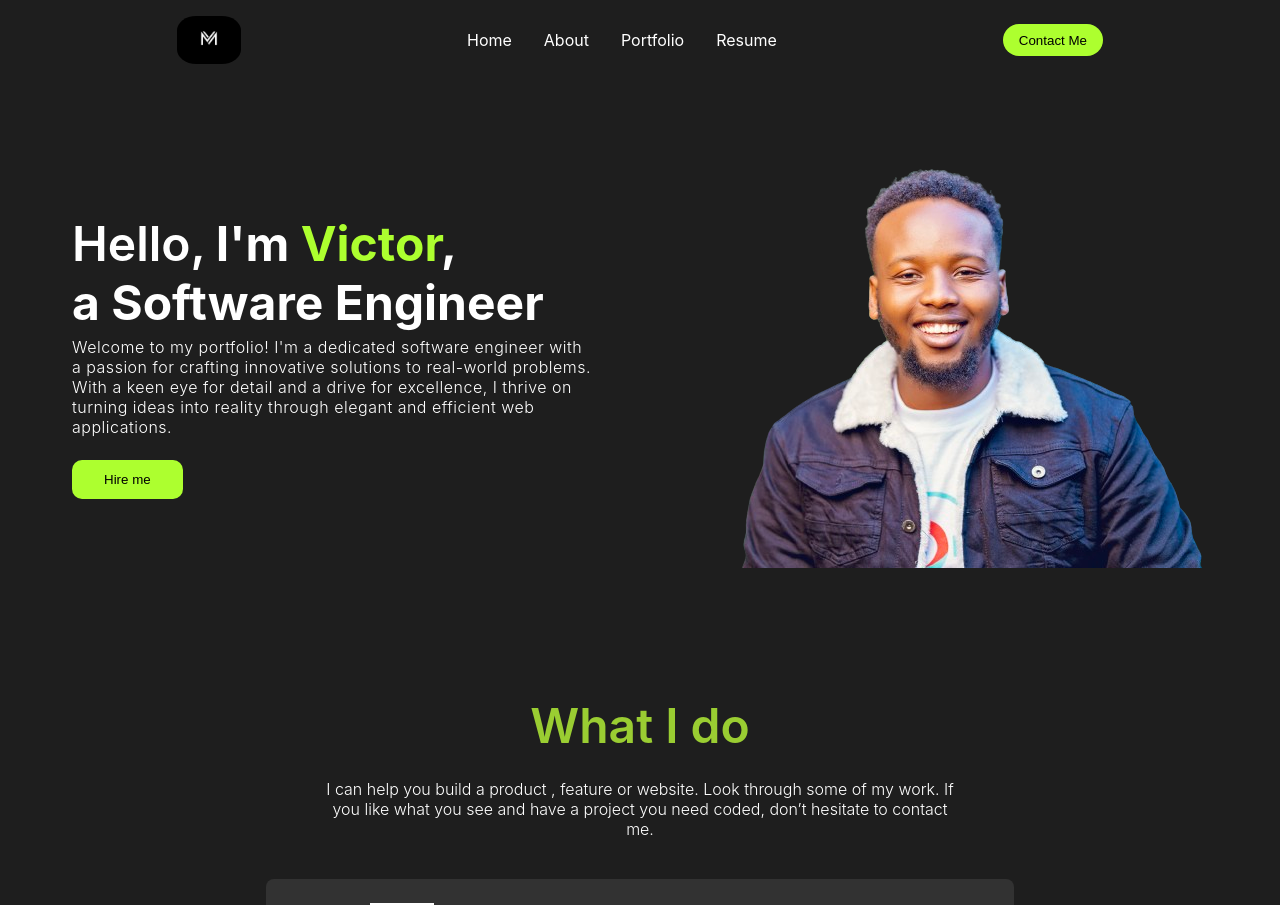
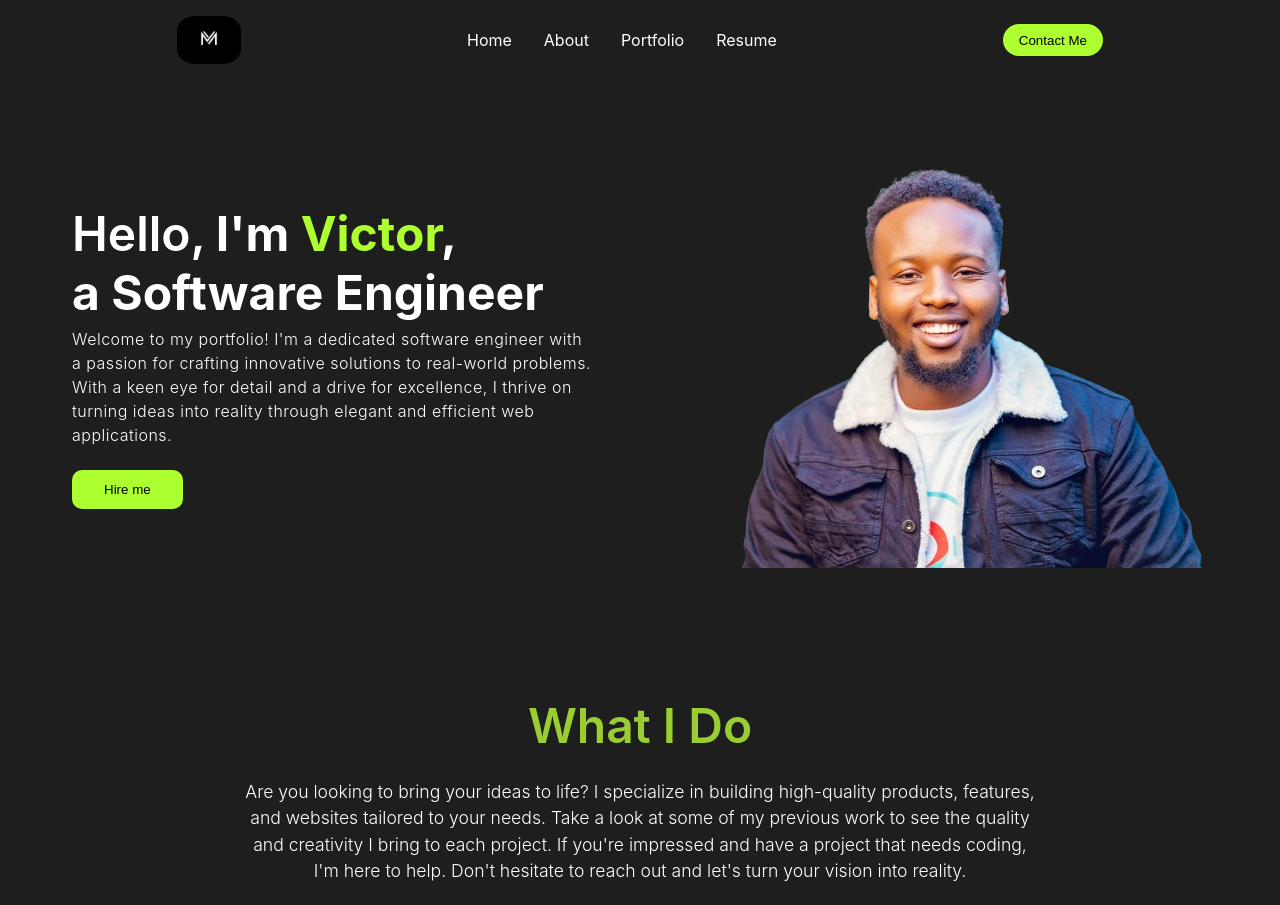
Before and after one commit to maruruis/portofolio-ian, a React (Create React App) app in the folder client/client/: page / in a window 1280 px wide. Shown: the top 905 px of the page. Built offline with nearby package versions, Linux system fonts and the light colour scheme.

Commit message:
updated evrything

```diff
--- a/client/client/src/Components/Skills.js
+++ b/client/client/src/Components/Skills.js
@@ -8,8 +8,11 @@ import backend from "../Images/Developer Back-end.jpeg"
 export default function Skills() {
   return (
     <section id='skills'>
-        <span className='skillTitle'>What I do </span>
-        <span className='skillDesc'> I can help you build a product , feature or website. Look through some of my work. If you like what you see and have a project you need coded, don’t hesitate to contact me.</span>
+        <span className='skillTitle'>What I Do </span>
+        <span className='skillDesc'>
+            Are you looking to bring your ideas to life? I specialize in building high-quality products, features, and websites tailored to your needs. Take a look at some of my previous work to see the quality and creativity I bring to each project. If you're impressed and have a project that needs coding, I'm here to help. Don't hesitate to reach out and let's turn your vision into reality.
+        </span>
+
         <div className='skillBars'>
             <div className='skillBar'>
                 <img src={webDesign} alt='webDesign'  className='skillBarImage'/>
--- a/client/client/src/Css/Intro.css
+++ b/client/client/src/Css/Intro.css
@@ -44,6 +44,7 @@
   font-weight: 300;
   letter-spacing: 0.5px;
   margin-top: 5px;
+  line-height: 1.5em;
 }
 
 .introBtn {
--- a/client/client/src/Css/Skills.css
+++ b/client/client/src/Css/Skills.css
@@ -21,9 +21,10 @@
 
 .skillDesc {
     font-weight: 300;
-    font-size: 1rem;
-    max-width: 40rem;
-    padding-bottom: 0 3rem;
+    font-size: 1.1rem;
+    max-width: 50rem;
+    padding-bottom: 0.5rem;
+    line-height: 1.5em;
 }
 
 .skillBars {
```
